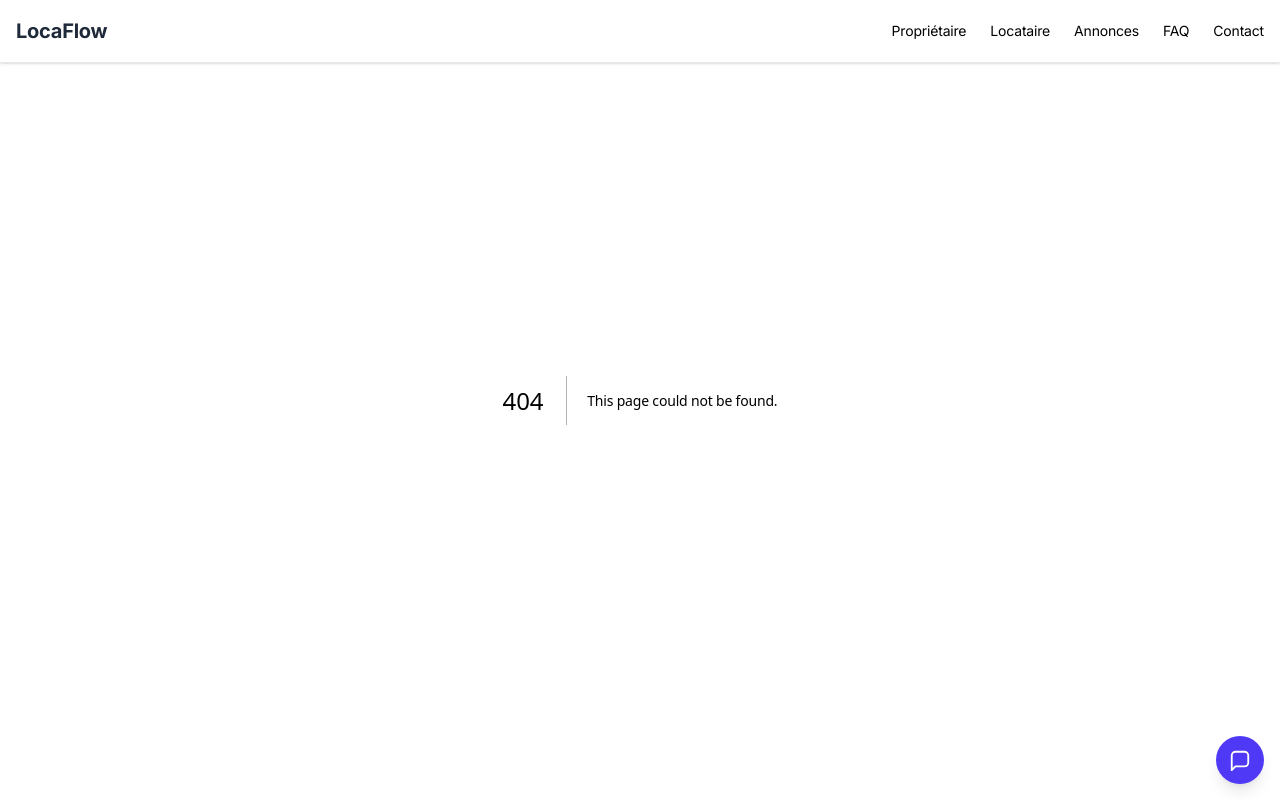
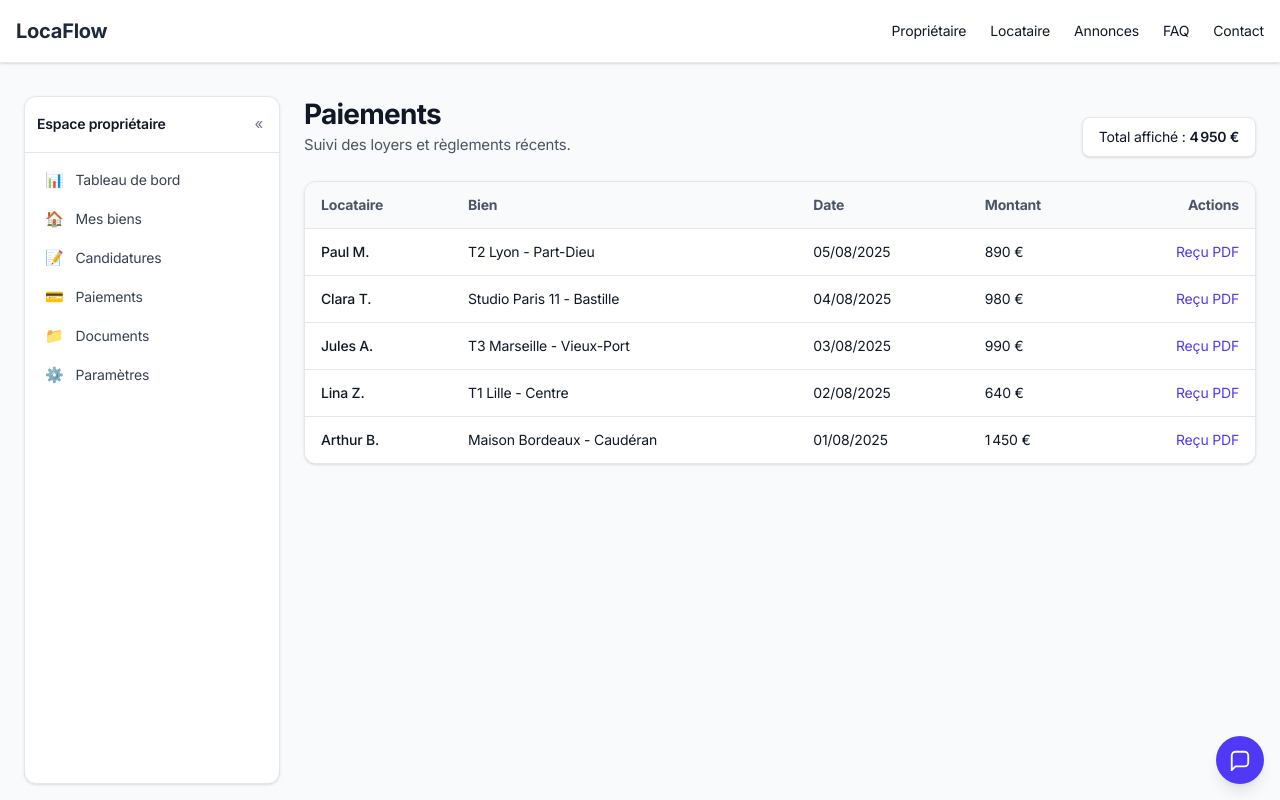
Before and after one commit to mikaelpackowski/LocaFlow-01, a Next.js app: page /proprietaire/paiements in a window 1280 px wide. Before the commit this address had no page. Shown: the top 800 px of the page. Built offline with nearby package versions, Linux system fonts and the light colour scheme.

Commit message:
Create page.tsx

```diff
--- /dev/null
+++ b/app/(default)/proprietaire/paiements/page.tsx
@@ -0,0 +1,49 @@
+import { mockPayments } from "@/utils/owner-data";
+
+export const metadata = { title: "Paiements | LocaFlow" };
+
+export default function PaiementsPage() {
+  const items = mockPayments();
+  const total = items.reduce((sum, p) => sum + p.amount, 0);
+
+  return (
+    <main>
+      <header className="mb-6 flex items-end justify-between">
+        <div>
+          <h1 className="text-2xl md:text-3xl font-bold text-gray-900">Paiements</h1>
+          <p className="text-gray-600">Suivi des loyers et règlements récents.</p>
+        </div>
+        <div className="rounded-lg border bg-white px-4 py-2 text-sm shadow-sm">
+          Total affiché : <span className="font-semibold">{total.toLocaleString("fr-FR")} €</span>
+        </div>
+      </header>
+
+      <div className="overflow-hidden rounded-xl border bg-white shadow-sm">
+        <table className="min-w-full divide-y">
+          <thead className="bg-gray-50 text-left text-sm text-gray-600">
+            <tr>
+              <th className="px-4 py-3">Locataire</th>
+              <th className="px-4 py-3">Bien</th>
+              <th className="px-4 py-3">Date</th>
+              <th className="px-4 py-3">Montant</th>
+              <th className="px-4 py-3 text-right">Actions</th>
+            </tr>
+          </thead>
+          <tbody className="divide-y bg-white text-sm">
+            {items.map((p) => (
+              <tr key={p.id}>
+                <td className="px-4 py-3 font-medium text-gray-900">{p.tenant}</td>
+                <td className="px-4 py-3">{p.propertyTitle}</td>
+                <td className="px-4 py-3">{p.date}</td>
+                <td className="px-4 py-3">{p.amount.toLocaleString("fr-FR")} €</td>
+                <td className="px-4 py-3 text-right">
+                  <button className="text-indigo-600 hover:underline" disabled>Reçu PDF</button>
+                </td>
+              </tr>
+            ))}
+          </tbody>
+        </table>
+      </div>
+    </main>
+  );
+}
```
